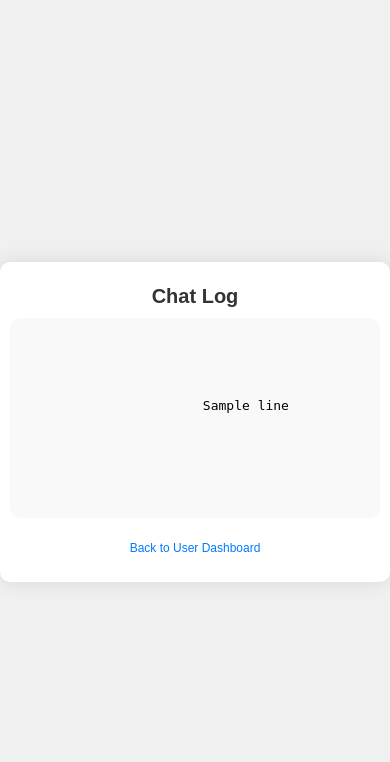
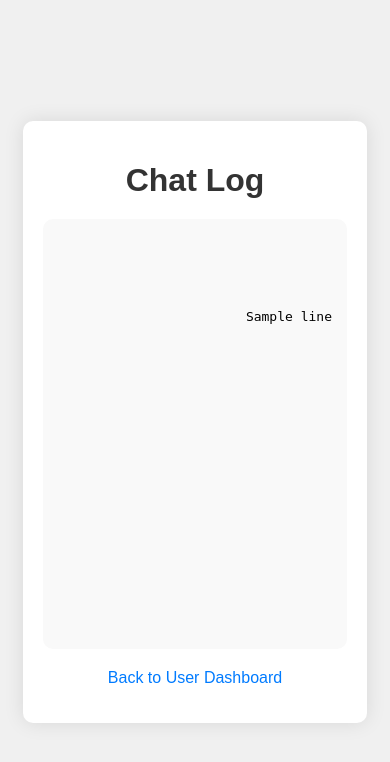
Before and after one commit to thepriest0/cybercrime-vercel, a Flask app: template templates/user_view_chat_log.html in a window 390 px wide. Shown: the top 762 px of the page. Run offline with Flask 3, Linux system fonts and the light colour scheme; the template is opened without the code that fills it: values that come from a table or form of the project are taken from there, most other values are stand-ins (such as "Sample title", 1, 10 or a date in 2020).

Commit message:
important

```diff
--- a/templates/user_view_chat_log.html
+++ b/templates/user_view_chat_log.html
@@ -17,13 +17,11 @@
         }
         .container {
             max-width: 800px;
-            width: 100%;
             margin: 0 auto;
             padding: 20px;
             background-color: #fff;
             border-radius: 10px;
             box-shadow: 0 0 20px rgba(0, 0, 0, 0.1);
-            box-sizing: border-box;
         }
         h1 {
             text-align: center;
@@ -38,18 +36,10 @@
             font-family: monospace;
             height: 400px;
             overflow-y: auto;
-            box-sizing: border-box;
         }
-        .chat-line {
-            margin-bottom: 10px;
-        }
-        .user-name {
+        a {
+            text-decoration: none;
             color: #007bff;
-            font-weight: bold;
-        }
-        .bot-name {
-            color: #28a745;
-            font-weight: bold;
         }
         .back-link {
             text-align: center;
@@ -59,44 +49,6 @@
             text-decoration: none;
             color: #007bff;
             font-size: 16px;
-        }
-        .back-link a:hover {
-            text-decoration: underline;
-        }
-
-        /* Responsive Design Adjustments */
-        @media (max-width: 768px) {
-            .container {
-                padding: 15px;
-            }
-            h1 {
-                font-size: 24px;
-                margin-bottom: 15px;
-            }
-            .chat-log {
-                height: 300px;
-                padding: 10px;
-            }
-            .back-link a {
-                font-size: 14px;
-            }
-        }
-
-        @media (max-width: 480px) {
-            .container {
-                padding: 10px;
-            }
-            h1 {
-                font-size: 20px;
-                margin-bottom: 10px;
-            }
-            .chat-log {
-                height: 200px;
-                padding: 5px;
-            }
-            .back-link a {
-                font-size: 12px;
-            }
         }
     </style>
 </head>
```
Also changed, not shown: templates/report.html (+11 -41 lines), instance/database.db.
